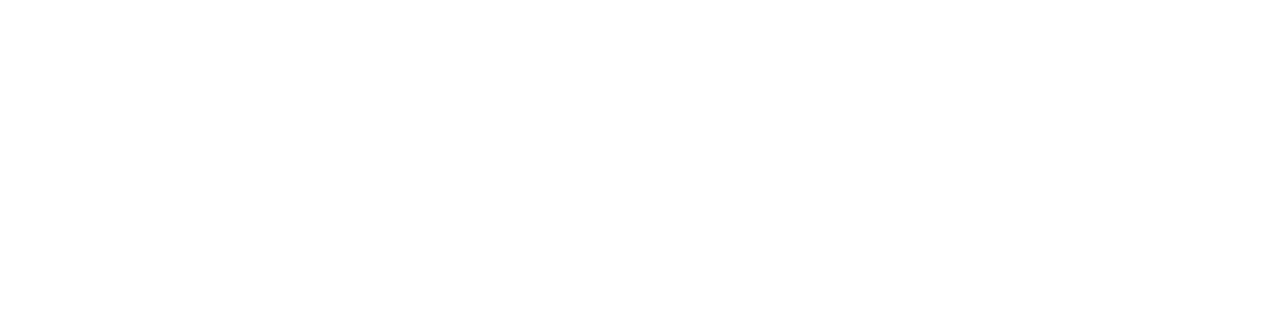
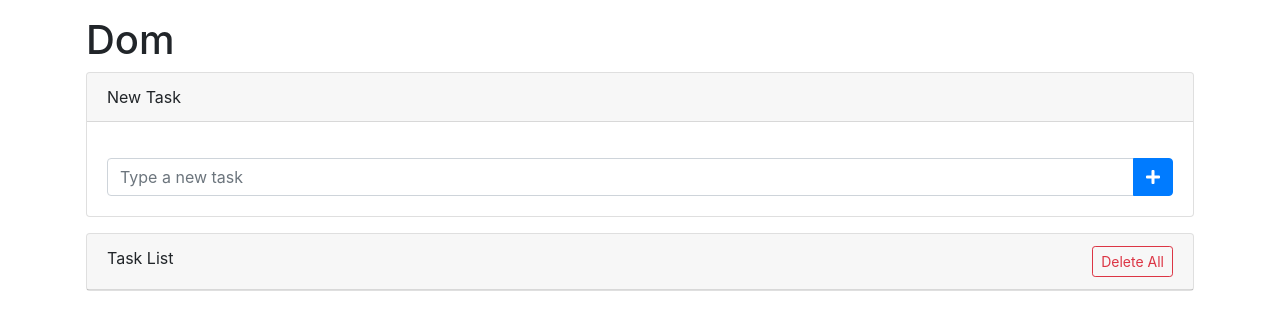
Before and after one commit to iamrajabli/BootcampJS, a plain HTML site: page 5 DAY/DOM/index.html in a window 1280 px wide. Drawn offline with nearby package versions, Linux system fonts and the light colour scheme.

Commit message:
Example 1

```diff
--- a/5 DAY/DOM/app.js
+++ b/5 DAY/DOM/app.js
@@ -7,4 +7,8 @@
 // DOM - Document Object Model - window'un içində yer alır
 // Document sayəsində brauzerdəki HTML teglərinə bağlanmaq olar
 let itemDocument = document;
-console.log(itemDocument);
+
+// Bir neçə əməliyyat
+
+// Example 1 - Linkləri gətirmək
+itemDocument = document.links;
--- a/5 DAY/DOM/index.html
+++ b/5 DAY/DOM/index.html
@@ -1,15 +1,75 @@
-<!DOCTYPE html>
+<!doctype html>
 <html lang="en">
 
 <head>
-    <meta charset="UTF-8">
-    <meta http-equiv="X-UA-Compatible" content="IE=edge">
-    <meta name="viewport" content="width=device-width, initial-scale=1.0">
-    <title>DOM</title>
+    <!-- Required meta tags -->
+    <meta charset="utf-8">
+    <meta name="viewport" content="width=device-width, initial-scale=1, shrink-to-fit=no">
+
+    <!-- Bootstrap CSS -->
+    <link rel="stylesheet" href="https://stackpath.bootstrapcdn.com/bootstrap/4.1.3/css/bootstrap.min.css">
+    <link rel="stylesheet" href="https://use.fontawesome.com/releases/v5.4.1/css/all.css">
+
+
+    <title>Dom</title>
 </head>
 
 <body>
 
+
+    <div class="container p-3">
+        <h1 class="app-title" id="header">Dom</h1>
+        <div class="card">
+            <div class="card-header">
+                New Task
+            </div>
+            <div class="card-body">
+                <form id="addTaskForm">
+                    <div class="input-group mt-3">
+
+                        <input id="txtTaskName" name="taskName" type="text" class="form-control" placeholder="Type a new task" aria-describedby="btnAddNewTask">
+                        <div class="input-group-append">
+                            <button class="btn btn-primary" type="submit" id="btnAddNewTask">
+                            <i class="fas fa-plus"></i>
+                        </button>
+                        </div>
+                    </div>
+                </form>
+            </div>
+
+
+        </div>
+        <div class="card mt-3">
+            <div class="card-header">
+                Task List
+                <a id="btnDeleteAll" href="#" class="btn btn-outline-danger btn-sm delete-all float-right">
+                    Delete All
+                </a>
+            </div>
+            <ul id="task-list" class="list-group">
+                <!-- <li class="list-group-item list-group-item-secondary">To do item
+                    <a href="#" class="delete-item float-right">
+                        <i class="fas fa-times"></i>
+                    </a>
+                </li>
+                <li class="list-group-item list-group-item-secondary">To do item
+                    <a href="#" class="delete-item float-right">
+                        <i class="fas fa-times"></i>
+                    </a>
+                </li>
+                <li class="list-group-item list-group-item-secondary">To do item
+                    <a href="#" class="delete-item float-right">
+                        <i class="fas fa-times"></i>
+                    </a>
+                </li> -->
+            </ul>
+        </div>
+
+    </div>
+
+    <script src="https://code.jquery.com/jquery-3.3.1.min.js"></script>
+    <script src="https://cdnjs.cloudflare.com/ajax/libs/popper.js/1.14.3/umd/popper.min.js"></script>
+    <script src="https://stackpath.bootstrapcdn.com/bootstrap/4.1.3/js/bootstrap.min.js"></script>
     <script src="app.js"></script>
 </body>
 
```
